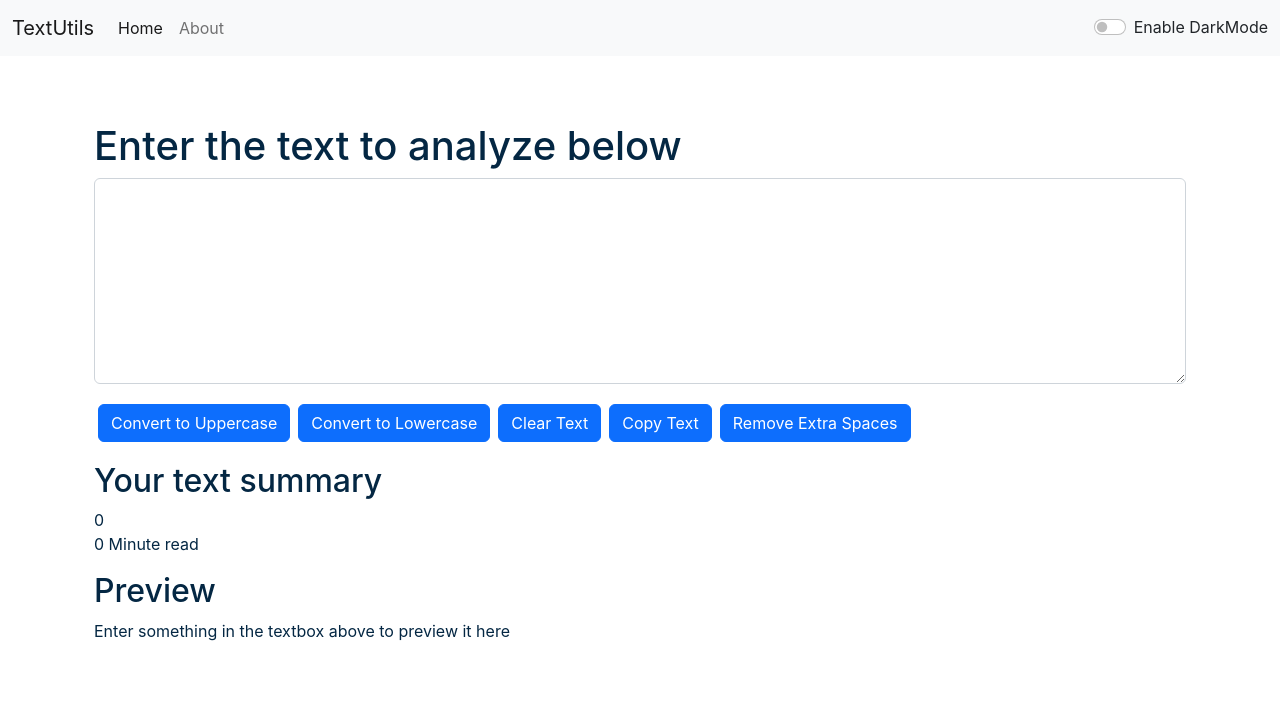
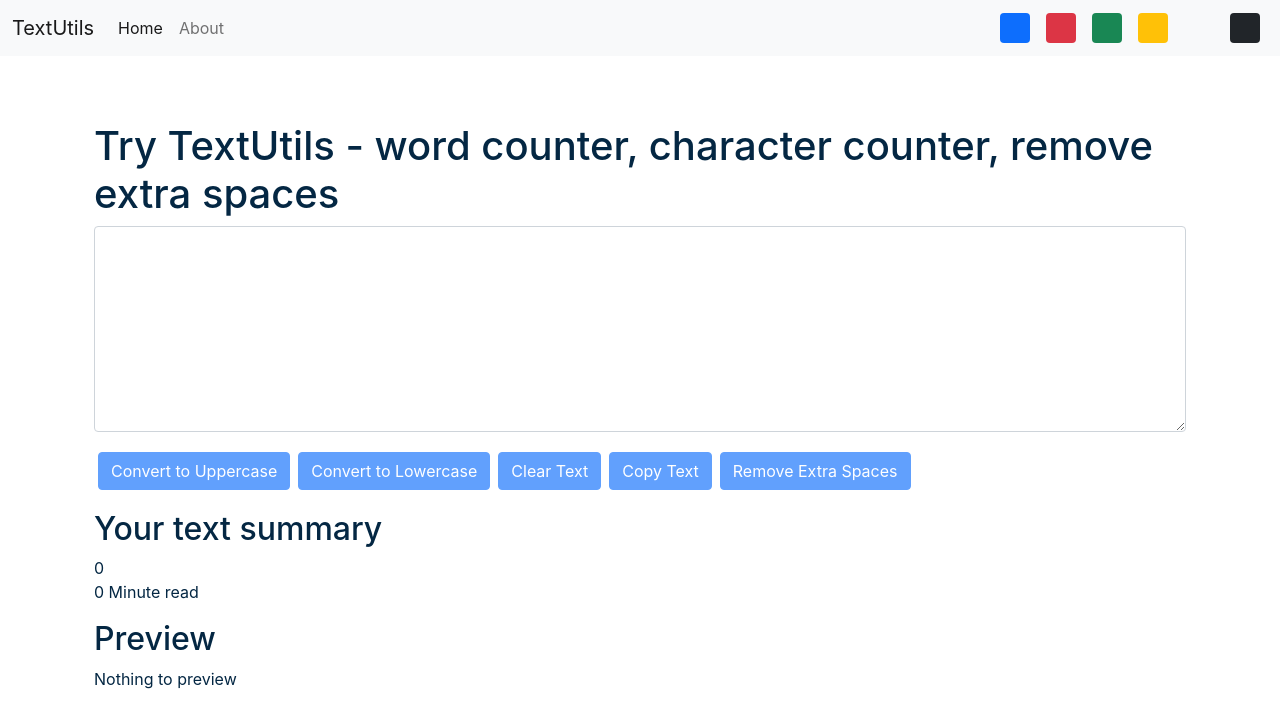
Before and after one commit to M-Rahul1/Reactjs, a React (Create React App) app in the folder my-app/: page / in a window 1280 px wide. Shown: the top 728 px of the page. Built offline with nearby package versions, Linux system fonts and the light colour scheme.

Commit message:
added custom colour

```diff
--- a/my-app/public/index.html
+++ b/my-app/public/index.html
@@ -7,24 +7,19 @@
     <meta name="theme-color" content="#000000" />
     <meta
       name="description"
-      content="Web site created using create-react-app"
+      content="TextUtils is a word counter and a character counting utility which can be used to manipulate your text in the way you want. You can remove extra spaces, copy the manipulated text as well as convert your text from Uppercase to lowercase and lowercase to Uppercase"
     />
     <link rel="apple-touch-icon" href="%PUBLIC_URL%/favicon-16x16.png" />
-    <!--
-      manifest.json provides metadata used when your web app is installed on a
-      user's mobile device or desktop. See https://developers.google.com/web/fundamentals/web-app-manifest/
-    -->
     <link rel="manifest" href="%PUBLIC_URL%/manifest.json" />
+    <!-- Bootstrap CSS -->
+    <link href="https://cdn.jsdelivr.net/npm/bootstrap@5.1.0/dist/css/bootstrap.min.css" rel="stylesheet" integrity="sha384-KyZXEAg3QhqLMpG8r+8fhAXLRk2vvoC2f3B09zVXn8CA5QIVfZOJ3BCsw2P0p/We" crossorigin="anonymous">
 
-    <link href="https://cdn.jsdelivr.net/npm/bootstrap@5.2.0/dist/css/bootstrap.min.css" rel="stylesheet" integrity="sha384-gH2yIJqKdNHPEq0n4Mqa/HGKIhSkIHeL5AyhkYV8i59U5AR6csBvApHHNl/vI1Bx" crossorigin="anonymous">
-
-    <title>TextUtils</title>
+    <title>TextUtils - Word counter | character counter | lowercase to uppercase | uppercase to lowercase</title>
   </head>
   <body>
     <noscript>You need to enable JavaScript to run this app.</noscript>
     <div id="root"></div>
-    <script src="https://cdn.jsdelivr.net/npm/bootstrap@5.2.0/dist/js/bootstrap.bundle.min.js" integrity="sha384-A3rJD856KowSb7dwlZdYEkO39Gagi7vIsF0jrRAoQmDKKtQBHUuLZ9AsSv4jD4Xa" crossorigin="anonymous"></script>
 
-
+    <script src="https://cdn.jsdelivr.net/npm/bootstrap@5.1.0/dist/js/bootstrap.bundle.min.js" integrity="sha384-U1DAWAznBHeqEIlVSCgzq+c9gqGAJn5c/t99JyeKa9xxaYpSvHU5awsuZVVFIhvj" crossorigin="anonymous"></script>
   </body>
-</html>
+  </html>
--- a/my-app/src/App.js
+++ b/my-app/src/App.js
@@ -7,7 +7,7 @@ import Alert from './components/Alert';
 import {
   BrowserRouter as Router,
   Switch,
-  Route,
+  Route
 } from "react-router-dom";
 
 
@@ -25,24 +25,28 @@ function App() {
       }, 1500);
   }
 
-  const toggleMode = ()=>{
+  const removeBodyClasses = ()=>{
+    document.body.classList.remove('bg-light')
+    document.body.classList.remove('bg-dark')
+    document.body.classList.remove('bg-warning')
+    document.body.classList.remove('bg-danger')
+    document.body.classList.remove('bg-success')
+  }
+
+  const toggleMode = (cls)=>{
+    removeBodyClasses();
+    console.log(cls)
+    document.body.classList.add('bg-'+cls)
     if(mode === 'light'){
       setMode('dark');
       document.body.style.backgroundColor = '#042743';
       showAlert("Dark mode has been enabled", "success");
-      document.title = 'TextUtils - Dark Mode';
-      // setInterval(() => {
-      //   document.title = 'TextUtils is Amazing Mode';
-      // }, 2000);
-      // setInterval(() => {
-      //   document.title = 'Install TextUtils Now';
-      // }, 1500);
     }
     else{
       setMode('light');
       document.body.style.backgroundColor = 'white';
       showAlert("Light mode has been enabled", "success");
-      document.title = 'TextUtils - Light Mode';
+      // document.title = 'TextUtils - Light Mode';
     }
   }
   return (
@@ -57,10 +61,10 @@ function App() {
     {/* /users --> Component 1
         /users/home --> Component 2 */}
           <Route exact path="/about">
-              <About mode={mode} />
+            <About mode={mode} />
           </Route>
           <Route exact path="/">
-            <TextForm showAlert={showAlert} heading="Enter the text to analyze below" mode={mode}/>
+            <TextForm showAlert={showAlert} heading="Try TextUtils - word counter, character counter, remove extra spaces" mode={mode}/>
           </Route>
     </Switch>
     </div>
--- a/my-app/src/components/Navbar.js
+++ b/my-app/src/components/Navbar.js
@@ -14,19 +14,19 @@ export default function Navbar(props) {
                     <ul className="navbar-nav me-auto mb-2 mb-lg-0">
                         <li className="nav-item">
                             <Link className="nav-link active" aria-current="page" to="/">Home</Link>
+                            {/* <a className="nav-link active" aria-current="page" href="#">Home</a> */}
                         </li>
                         <li className="nav-item">
                             <Link className="nav-link" to="/about">{props.aboutText}</Link>
                         </li>
                     </ul>
-                    {/* <form className="d-flex">
-                        <input className="form-control me-2" type="search" placeholder="Search" aria-label="Search" />
-                        <button cla
-                        ssName="btn btn-primary" type="submit">Search</button>
-                    </form> */}
-                    <div className={`form-check form-switch text-${props.mode==='light'?'dark':'light'}`}>
-                        <input className="form-check-input" onClick={props.toggleMode} type="checkbox" id="flexSwitchCheckDefault"/>
-                        <label className="form-check-label" htmlFor="flexSwitchCheckDefault">Enable DarkMode</label>
+                    <div className="d-flex">
+                        <div className="bg-primary rounded mx-2" onClick={()=>{props.toggleMode('primary')}} style={{height: '30px', width:'30px', cursor: 'pointer'}}></div>
+                        <div className="bg-danger rounded mx-2" onClick={()=>{props.toggleMode('danger')}} style={{height: '30px', width:'30px', cursor: 'pointer'}}></div>
+                        <div className="bg-success rounded mx-2" onClick={()=>{props.toggleMode('success')}} style={{height: '30px', width:'30px', cursor: 'pointer'}}></div>
+                        <div className="bg-warning rounded mx-2" onClick={()=>{props.toggleMode('warning')}} style={{height: '30px', width:'30px', cursor: 'pointer'}}></div>
+                        <div className="bg-light rounded mx-2" onClick={()=>{props.toggleMode('light')}} style={{height: '30px', width:'30px', cursor: 'pointer'}}></div>
+                        <div className="bg-dark rounded mx-2" onClick={()=>{props.toggleMode('dark')}} style={{height: '30px', width:'30px', cursor: 'pointer'}}></div>
                     </div>
                 </div>
             </div>
--- a/my-app/src/components/TextForm.js
+++ b/my-app/src/components/TextForm.js
@@ -53,18 +53,18 @@ export default function TextForm(props) {
             <div className="mb-3">
             <textarea className="form-control" value={text} onChange={handleOnChange} style={{backgroundColor: props.mode==='dark'?'#13466e':'white', color: props.mode==='dark'?'white':'#042743'}} id="myBox" rows="8"></textarea>
             </div>
-            <button className="btn btn-primary mx-1 my-1" onClick={handleUpClick}>Convert to Uppercase</button>
-            <button className="btn btn-primary mx-1 my-1" onClick={handleLoClick}>Convert to Lowercase</button>
-            <button className="btn btn-primary mx-1 my-1" onClick={handleClearClick}>Clear Text</button>
-            <button className="btn btn-primary mx-1 my-1" onClick={handleCopy}>Copy Text</button>
-            <button className="btn btn-primary mx-1 my-1" onClick={handleExtraSpaces}>Remove Extra Spaces</button>
+            <button disabled={text.length===0} className="btn btn-primary mx-1 my-1" onClick={handleUpClick}>Convert to Uppercase</button>
+            <button disabled={text.length===0} className="btn btn-primary mx-1 my-1" onClick={handleLoClick}>Convert to Lowercase</button>
+            <button disabled={text.length===0} className="btn btn-primary mx-1 my-1" onClick={handleClearClick}>Clear Text</button>
+            <button disabled={text.length===0} className="btn btn-primary mx-1 my-1" onClick={handleCopy}>Copy Text</button>
+            <button disabled={text.length===0} className="btn btn-primary mx-1 my-1" onClick={handleExtraSpaces}>Remove Extra Spaces</button>
         </div>
         <div className="container my-3" style={{color: props.mode==='dark'?'white':'#042743'}}>
             <h2>Your text summary</h2>
                 {text.split(" ").filter((element) => { return element.length !== 0 }).length}
                 <p>{0.008 * text.split(" ").filter((element)=>{return element.length!==0}).length} Minute read </p>
                 <h2>Preview</h2>
-            <p>{text.length>0?text:"Enter something in the textbox above to preview it here"}</p>
+            <p>{text.length>0?text:"Nothing to preview"}</p>
         </div>
         </>
     )
```
